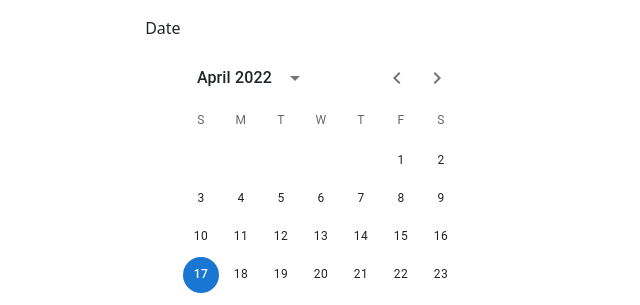
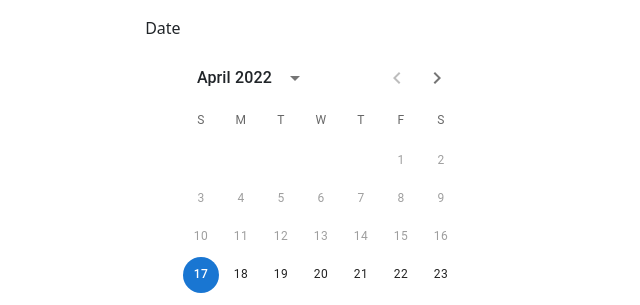
Before and after one commit to HiddenBrilliance/sheath-flight-ui, a React (Vite) app: page / in a window 1280 px wide. Shown: the part 227-532 px from the top of the page, without its empty margins (319-959 px from the left). Built offline with nearby package versions, Linux system fonts and the light colour scheme.

Commit message:
added minDate validation

```diff
--- a/src/Components/MyFlightInformation/MyFlightInformation.tsx
+++ b/src/Components/MyFlightInformation/MyFlightInformation.tsx
@@ -73,12 +73,12 @@ const MyFlightInformation: FC<MyFlightInformationProps> = () => {
 
         <fieldset className="row mb-3">
           <legend className="col-form-label col-sm-2 pt-0">Date </legend>{" "}
-          {/* TODO: Figure out why this date picker breaks the ui */}
-          {/* <DatePicker /> */}
           <LocalizationProvider dateAdapter={AdapterDayjs}>
             <DateCalendar
               value={value}
               onChange={(newValue) => setValue(newValue)}
+              minDate={value}
+              // maxDate={}
             />
           </LocalizationProvider>
         </fieldset>
```
